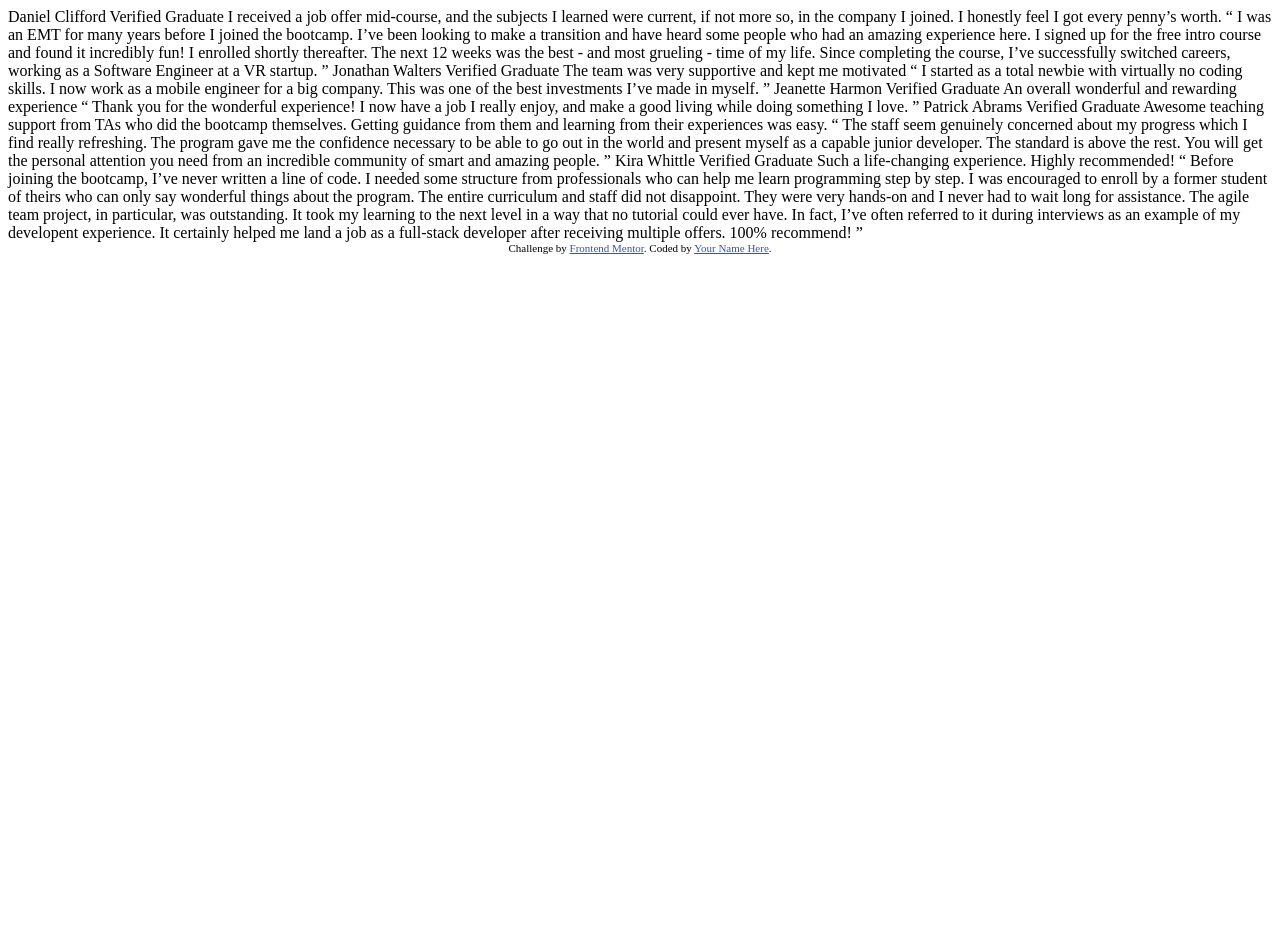
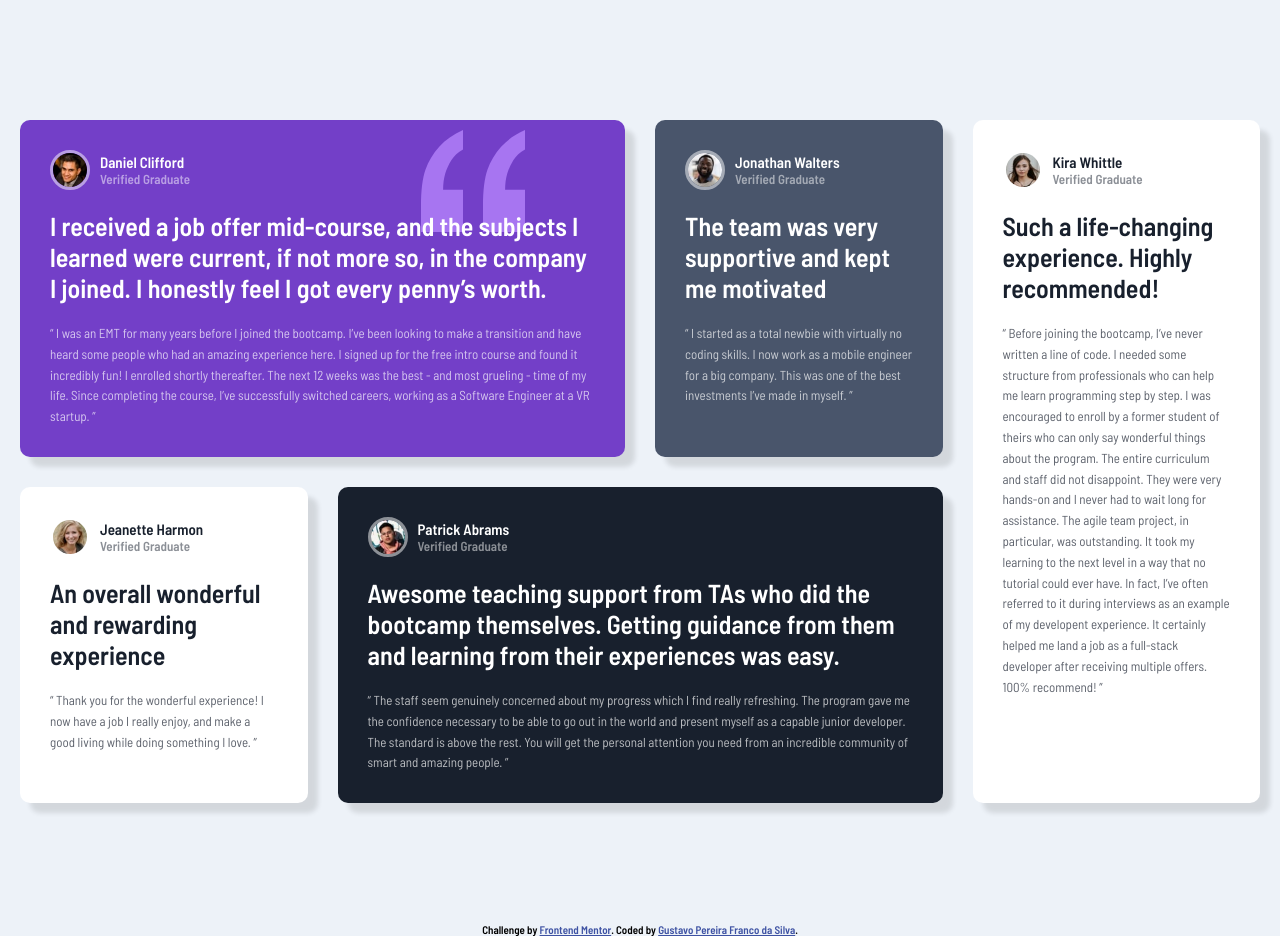
Before and after one commit to GustavoPFdS/Random-Websites, a plain HTML site: page challenge -grid-section/index.html in a window 1280 px wide. Before the commit the page ends 800 px from the top, so only its background shows below. Drawn offline with Linux system fonts and the light colour scheme.

Commit message:
grid good

```diff
--- /dev/null
+++ b/challenge -grid-section/css/style.css
@@ -0,0 +1,133 @@
+@import url('https://fonts.googleapis.com/css2?family=Barlow+Semi+Condensed:wght@400;600&display=swap');
+
+* {
+    margin: 0;
+    padding: 0;
+    box-sizing: border-box;
+}
+
+.container {
+    max-width: 1440px;
+    margin: 100px auto;
+    overflow: hidden;
+    display: grid;
+    gap: 30px;
+    grid-template-columns: repeat(4, 1fr);
+    padding: 20px;
+}
+
+body {
+    font-family: 'Barlow Semi Condensed', Arial, Helvetica, sans-serif;
+    font-weight: 600;
+    background-color: #EDF2F8;
+    color: #fff;
+    font-size: 13px;
+}
+
+p{
+    font-weight: 500;
+}
+
+.item {
+    background-color: rgb(115, 63, 200);
+    padding: 30px;
+    border-radius: 10px;
+    box-shadow: 10px 10px 5px 0px rgba(0, 0, 0, 0.11);
+}
+
+.item .name {
+    align-self: self-end;
+    font-size: 15px;
+}
+
+.item .job {
+    color: rgba(255, 255, 255, 0.5);
+    font-size: 13px;
+}
+
+.item p {
+    color: rgba(255, 255, 255, 0.7);
+    line-height: 1.6em;
+    margin-top: 20px;
+}
+
+.daniel {
+    grid-column: 1/3;
+    background-image: url('../img/bg-pattern-quotation.svg');
+    background-repeat: no-repeat;
+    background-position: top 10px right 100px;
+}
+
+.jonathan{
+    background-color: #49556B;
+}
+
+.patrick {
+    grid-column: 2/4;
+    background-color: #18202D;
+}
+
+.jeanette{
+    background-color: #fff;
+    color: #18202D;
+}
+
+.jeanette p{
+    color: rgba(24, 32, 45, 0.7);
+}
+
+.jeanette .job{
+    color: rgba(24, 32, 45, 0.5);
+}
+
+.kira {
+    grid-row: 1/3;
+    grid-column: 4;
+    background-color: #fff;
+    color: #18202D;
+}
+
+.kira p{
+    color: rgba(24, 32, 45, 0.7);
+}
+
+.kira .job{
+    color: rgba(24, 32, 45, 0.5);
+}
+
+.info {
+    display: grid;
+    grid-template-columns: 40px 1fr;
+    column-gap: 10px;
+    margin-bottom: 20px;
+}
+
+img[alt*="icon"] {
+    border-radius: 50%;
+    border-color: rgba(255, 255, 255, 0.5);
+    border-style: solid;
+    grid-row: 1/3;
+    width: 40px;
+    height: 40px;
+}
+
+.attribution {
+    font-size: 11px;
+    text-align: center;
+    color: black;
+}
+
+.attribution a {
+    color: hsl(228, 45%, 44%);
+}
+
+@media (max-width:768px){
+    .container{
+        grid-template-columns: 1fr;
+    }
+
+    .item{
+        grid-row: auto;
+        grid-column: auto;
+    }
+}
--- a/challenge -grid-section/index.html
+++ b/challenge -grid-section/index.html
@@ -1,65 +1,75 @@
 <!DOCTYPE html>
 <html lang="en">
+
 <head>
   <meta charset="UTF-8">
-  <meta name="viewport" content="width=device-width, initial-scale=1.0"> <!-- displays site properly based on user's device -->
+  <meta name="viewport" content="width=device-width, initial-scale=1.0">
+  <link rel="icon" type="image/png" sizes="32x32" href="./img/favicon-32x32.png">
+  <link rel="stylesheet" href="css/style.css">
+  <title>Frontend Mentor | Gustavo Pereira</title>
+</head>
 
-  <link rel="icon" type="image/png" sizes="32x32" href="./images/favicon-32x32.png">
-
-  <title>Frontend Mentor | [Challenge Name Here]</title>
-
-  <!-- Feel free to remove these styles or customise in your own stylesheet 👍 -->
-  <style>
-    .attribution { font-size: 11px; text-align: center; }
-    .attribution a { color: hsl(228, 45%, 44%); }
-  </style>
-</head>
 <body>
-  Daniel Clifford
-  Verified Graduate
-
-  I received a job offer mid-course, and the subjects I learned were current, if not more so,
-  in the company I joined. I honestly feel I got every penny’s worth.
-
-  “ I was an EMT for many years before I joined the bootcamp. I’ve been looking to make a
+  <div class="container">
+    <div class="item daniel">
+      <div class="info">
+        <img src="img/image-daniel.jpg" alt="icon">
+        <h2 class="name">Daniel Clifford</h2>
+        <h3 class="job">Verified Graduate</h3>
+      </div>
+      <h1>I received a job offer mid-course, and the subjects I learned were current, if not more so,
+        in the company I joined. I honestly feel I got every penny’s worth.</h1>
+      <p> “ I was an EMT for many years before I joined the bootcamp. I’ve been looking to make a
         transition and have heard some people who had an amazing experience here. I signed up
         for the free intro course and found it incredibly fun! I enrolled shortly thereafter.
         The next 12 weeks was the best - and most grueling - time of my life. Since completing
         the course, I’ve successfully switched careers, working as a Software Engineer at a VR startup. ”
-
-  Jonathan Walters
-  Verified Graduate
-
-  The team was very supportive and kept me motivated
-
-  “ I started as a total newbie with virtually no coding skills. I now work as a mobile engineer
+      </p>
+    </div>
+    <div class="item jonathan">
+      <div class="info">
+        <img src="img/image-jonathan.jpg" alt="icon">
+        <h2 class="name">Jonathan Walters</h2>
+        <h3 class="job">Verified Graduate</h3>
+      </div>
+      <h1>The team was very supportive and kept me motivated</h1>
+      <p> “ I started as a total newbie with virtually no coding skills. I now work as a mobile engineer
         for a big company. This was one of the best investments I’ve made in myself. ”
-
-  Jeanette Harmon
-  Verified Graduate
-
-  An overall wonderful and rewarding experience
-
-  “ Thank you for the wonderful experience! I now have a job I really enjoy, and make a good living
+      </p>
+    </div>
+    <div class="item jeanette">
+      <div class="info">
+        <img src="img/image-jeanette.jpg" alt="icon">
+        <h2 class="name">Jeanette Harmon</h2>
+        <h3 class="job">Verified Graduate</h3>
+      </div>
+      <h1>An overall wonderful and rewarding experience</h1>
+      <p>   “ Thank you for the wonderful experience! I now have a job I really enjoy, and make a good living
         while doing something I love. ”
-
-  Patrick Abrams
-  Verified Graduate
-
-  Awesome teaching support from TAs who did the bootcamp themselves. Getting guidance from them and
-  learning from their experiences was easy.
-
-  “ The staff seem genuinely concerned about my progress which I find really refreshing. The program
+      </p>
+    </div>
+    <div class="item patrick">
+      <div class="info">
+        <img src="img/image-patrick.jpg" alt="icon">
+        <h2 class="name">Patrick Abrams</h2>
+        <h3 class="job">Verified Graduate</h3>
+      </div>
+      <h1>Awesome teaching support from TAs who did the bootcamp themselves. Getting guidance from them and
+        learning from their experiences was easy.</h1>
+      <p>     “ The staff seem genuinely concerned about my progress which I find really refreshing. The program
         gave me the confidence necessary to be able to go out in the world and present myself as a capable
         junior developer. The standard is above the rest. You will get the personal attention you need from
         an incredible community of smart and amazing people. ”
-
-  Kira Whittle
-  Verified Graduate
-
-  Such a life-changing experience. Highly recommended!
-
-  “ Before joining the bootcamp, I’ve never written a line of code. I needed some structure from
+      </p>
+    </div>
+    <div class="item kira">
+      <div class="info">
+        <img src="img/image-kira.jpg" alt="icon">
+        <h2 class="name">Kira Whittle</h2>
+        <h3 class="job">Verified Graduate</h3>
+      </div>
+      <h1>Such a life-changing experience. Highly recommended!</h1>
+      <p>       “ Before joining the bootcamp, I’ve never written a line of code. I needed some structure from
         professionals who can help me learn programming step by step. I was encouraged to enroll by a former
         student of theirs who can only say wonderful things about the program. The entire curriculum and staff
         did not disappoint. They were very hands-on and I never had to wait long for assistance. The agile team
@@ -67,10 +77,13 @@
         could ever have. In fact, I’ve often referred to it during interviews as an example of my developent
         experience. It certainly helped me land a job as a full-stack developer after receiving multiple offers.
         100% recommend! ”
-
+      </p>
+    </div>
+  </div>
   <div class="attribution">
     Challenge by <a href="https://www.frontendmentor.io?ref=challenge" target="_blank">Frontend Mentor</a>.
-    Coded by <a href="#">Your Name Here</a>.
+    Coded by <a href="#">Gustavo Pereira Franco da Silva</a>.
   </div>
 </body>
+
 </html>
```
Lines whose indentation alone changed are shown as unchanged.
